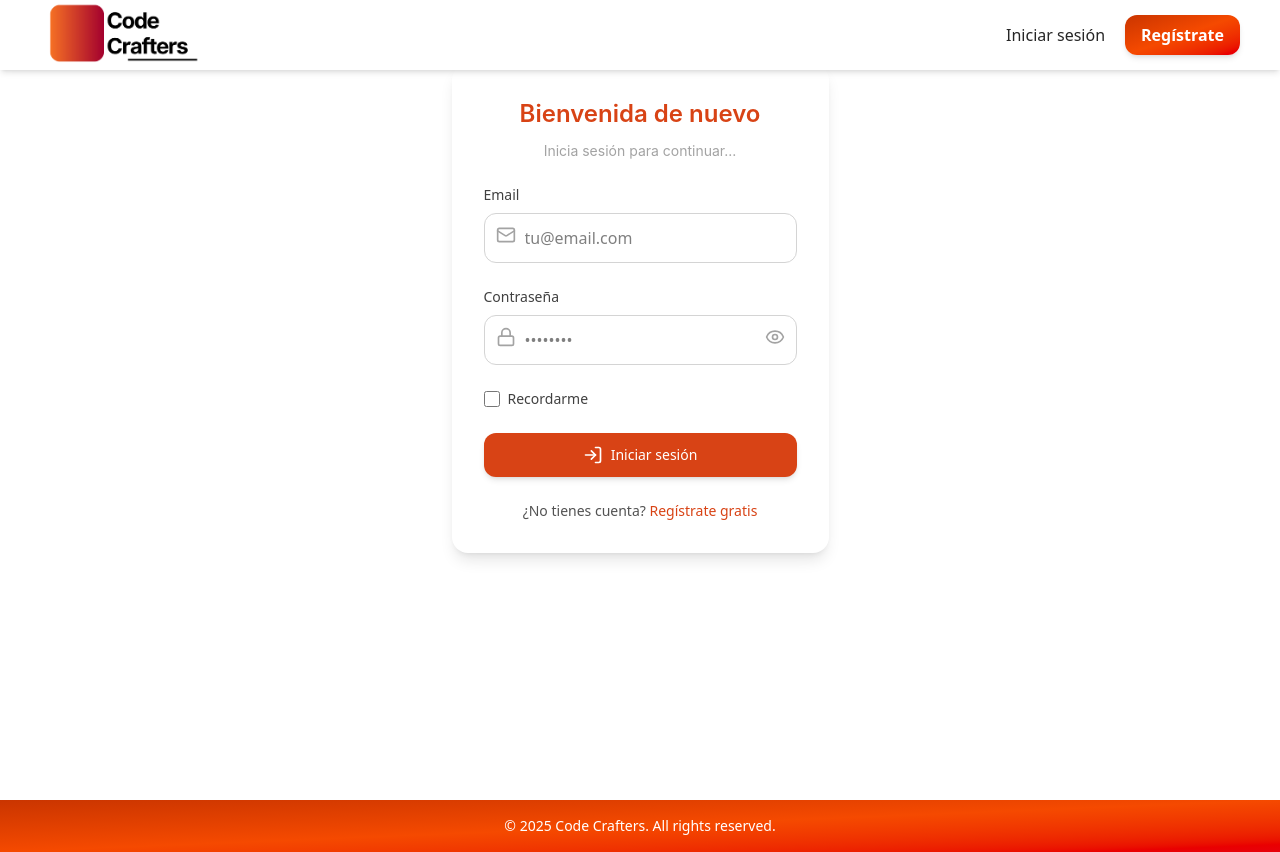
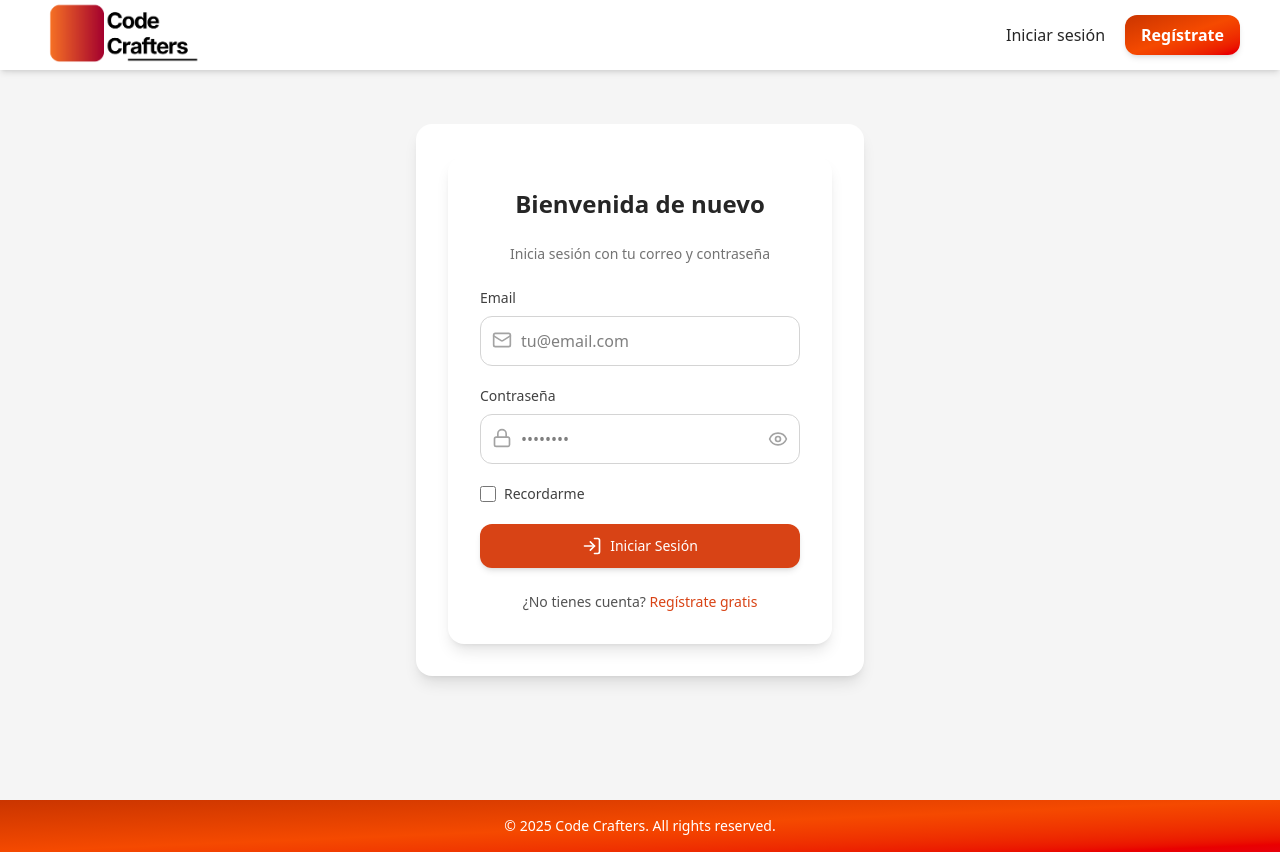
Before and after one commit to CodeCraftwerkers/CCFrontEnd, a React (Vite) app: page /login in a window 1280 px wide. Built offline with nearby package versions, Linux system fonts and the light colour scheme.

Commit message:
fixed navbar colors / port 8080 in register / added toast to register / dashboard set to '/'

```diff
--- a/src/components/login/LoginForm.jsx
+++ b/src/components/LoginForm.jsx
@@ -1,4 +1,4 @@
-import "../../App.css";
+import "../App.css";
 import { useState } from "react";
 import { useForm } from "react-hook-form";
 import { zodResolver } from "@hookform/resolvers/zod";
@@ -6,7 +6,8 @@ import { z } from "zod";
 import { Eye, EyeOff, Mail, Lock, LogIn } from "lucide-react";
 import { Link } from "react-router-dom";
 import clsx from "clsx";
-import { loginToast } from "./LoginToast";
+import axios from "axios";
+import { UserToast } from "./UserToast";
 
 const loginSchema = z.object({
   email: z.string().min(1, "El email es requerido").email("Email inválido"),
@@ -14,11 +15,11 @@ const loginSchema = z.object({
   rememberMe: z.boolean().optional(),
 });
 
-// Usuario simulado (modo demo)
 const fakeUser = { email: "demo@user.com", password: "123456" };
 
 export const LoginForm = ({ onSuccess }) => {
   const [showPassword, setShowPassword] = useState(false);
+
   const {
     register,
     handleSubmit,
@@ -28,47 +29,47 @@ export const LoginForm = ({ onSuccess }) => {
     defaultValues: { email: "", password: "", rememberMe: false },
   });
 
-  const onSubmit = (data) => {
+  const onSubmit = async (data) => {
+    try {
+      // === MODO DEMO ===
       if (data.email === fakeUser.email && data.password === fakeUser.password) {
         const fakeToken = "fake-jwt-token-123";
         const storage = data.rememberMe ? localStorage : sessionStorage;
         storage.setItem("token", fakeToken);
-      loginToast.success("Inicio de sesión exitoso (modo demo)");
+        UserToast.success("Inicio de sesión exitoso (modo demo)");
         setTimeout(() => (window.location.href = "/dashboard"), 1000);
-    } else {
-      loginToast.error("Credenciales inválidas (modo demo)");
+        return;
       }
 
-    /* === Versión con backend (comentada) ===
-    axios
-      .post("/api/auth/login", data)
-      .then((response) => {
-        loginToast.success("¡Bienvenido de nuevo!");
-        if (response.data.token) {
-          localStorage.setItem("token", response.data.token);
-        }
+      // === CÓDIGO REAL BACKEND ===
+      const toastId = UserToast.loading("Iniciando sesión...");
+      const response = await axios.post("/api/auth/login", data);
+
+      UserToast.dismiss(toastId);
+      UserToast.success("Bienvenida de nuevo");
+
+      if (response.data.token) localStorage.setItem("token", response.data.token);
       if (onSuccess) onSuccess(response.data);
-      })
-      .catch((error) => {
-        const errorMessage =
+    } catch (error) {
+      UserToast.dismiss();
+      const message =
         error.response?.data?.message ||
         error.message ||
         "Error al iniciar sesión";
-        loginToast.error(errorMessage);
-      });
-    */
+      UserToast.error(message);
+    }
   };
 
   return (
-    <div className="max-w-md w-full bg-white p-8 rounded-2xl shadow-lg">
-      <h3 className="text-h3 text-center text-primary mb-2">
+    <div className="max-w-md mx-auto bg-white rounded-xl shadow-lg p-8 space-y-6">
+      <h2 className="text-2xl font-bold text-gray-800 text-center">
         Bienvenida de nuevo
-        </h3>
-        <p className="text-body text-center text-gray-400 mb-6">
-          Inicia sesión para continuar...
+      </h2>
+      <p className="text-center text-gray-500 text-sm">
+        Inicia sesión con tu correo y contraseña
       </p>
 
-      <form onSubmit={handleSubmit(onSubmit)} className="space-y-6">
+      <form onSubmit={handleSubmit(onSubmit)} className="space-y-5">
         {/* Email */}
         <div>
           <label
@@ -78,7 +79,7 @@ export const LoginForm = ({ onSuccess }) => {
             Email
           </label>
           <div className="relative">
-            <Mail className="absolute left-3 top-3 h-5 w-5 text-gray-400" />
+            <Mail className="absolute left-3 top-3.5 h-5 w-5 text-gray-400" />
             <input
               {...register("email")}
               id="email"
@@ -88,8 +89,8 @@ export const LoginForm = ({ onSuccess }) => {
               className={clsx(
                 "block w-full pl-10 pr-3 py-3 border rounded-lg focus:outline-none focus:ring-2 transition",
                 errors.email
-                  ? "border-(--color-error) focus:ring-(--color-error)/20"
-                  : "border-gray-300 focus:ring-(--color-primary-main)/20"
+                  ? "border-(--color-error) focus:ring-(--color-error)/30"
+                  : "border-gray-300 focus:border-(--color-primary-main) focus:ring-(--color-primary-main)/30"
               )}
             />
           </div>
@@ -109,7 +110,7 @@ export const LoginForm = ({ onSuccess }) => {
             Contraseña
           </label>
           <div className="relative">
-            <Lock className="absolute left-3 top-3 h-5 w-5 text-gray-400" />
+            <Lock className="absolute left-3 top-3.5 h-5 w-5 text-gray-400" />
             <input
               {...register("password")}
               id="password"
@@ -119,19 +120,19 @@ export const LoginForm = ({ onSuccess }) => {
               className={clsx(
                 "block w-full pl-10 pr-10 py-3 border rounded-lg focus:outline-none focus:ring-2 transition",
                 errors.password
-                  ? "border-(--color-error) focus:ring-(--color-error)/20"
-                  : "border-gray-300 focus:ring-(--color-primary-main)/20"
+                  ? "border-(--color-error) focus:ring-(--color-error)/30"
+                  : "border-gray-300 focus:border-(--color-primary-main) focus:ring-(--color-primary-main)/30"
               )}
             />
             <button
               type="button"
               onClick={() => setShowPassword(!showPassword)}
-              className="absolute right-3 top-3 text-gray-400 hover:text-gray-600"
+              className="absolute inset-y-0 right-0 pr-3 flex items-center"
             >
               {showPassword ? (
-                <EyeOff className="h-5 w-5" />
+                <EyeOff className="h-5 w-5 text-gray-400 hover:text-gray-600 transition" />
               ) : (
-                <Eye className="h-5 w-5" />
+                <Eye className="h-5 w-5 text-gray-400 hover:text-gray-600 transition" />
               )}
             </button>
           </div>
@@ -148,7 +149,7 @@ export const LoginForm = ({ onSuccess }) => {
             {...register("rememberMe")}
             id="rememberMe"
             type="checkbox"
-            className="h-4 w-4 text-(--color-primary-main) border-gray-300 rounded cursor-pointer"
+            className="h-4 w-4 text-(--color-primary-main) focus:ring-(--color-primary-main) border-gray-300 rounded cursor-pointer"
           />
           <label
             htmlFor="rememberMe"
@@ -161,9 +162,9 @@ export const LoginForm = ({ onSuccess }) => {
         {/* Botón */}
         <button
           type="submit"
-          className="w-full flex justify-center items-center py-3 px-4 rounded-lg text-sm font-medium text-white bg-(--color-primary-main) hover:bg-(--color-primary-dark) shadow-md transition"
+          className="w-full flex justify-center items-center py-3 px-4 rounded-lg shadow-md text-sm font-medium text-white bg-(--color-primary-main) hover:bg-(--color-primary-dark) transition"
         >
-          <LogIn className="w-5 h-5 mr-2" /> Iniciar sesión
+          <LogIn className="w-5 h-5 mr-2" /> Iniciar Sesión
         </button>
 
         {/* Ir a registro */}
--- a/src/components/NavBar.jsx
+++ b/src/components/NavBar.jsx
@@ -11,7 +11,7 @@ export default function NavBar() {
         />
 
         <div className="flex items-center gap-3 md:gap-5">
-          <button className="text-gray-800 text-sm md:text-base hover:text-purple-700 transition-colors">
+          <button className="text-gray-800 text-sm md:text-base hover:text-(--color-primary-main) transition-colors">
             Iniciar sesión
           </button>
           <Link to="/register">
--- /dev/null
+++ b/src/components/UserToast.jsx
@@ -0,0 +1,83 @@
+import { Toaster } from "react-hot-toast";
+import toast from "react-hot-toast";
+
+// Componente visual que se renderiza una sola vez en el árbol
+export function UserToastComponent() {
+  return (
+    <Toaster
+      position="top-center"
+      containerStyle={{
+        top: "50%",
+        left: "50%",
+        transform: "translate(-50%, -50%)",
+      }}
+      toastOptions={{
+        duration: 4000,
+        style: {
+          padding: "var(--spacing-md)",
+          borderRadius: "var(--radius-md)",
+          fontWeight: "var(--font-weight-medium)",
+          fontSize: "var(--font-size-body)",
+          boxShadow: "var(--shadow-lg)",
+          minWidth: "300px",
+        },
+      }}
+    />
+  );
+}
+
+// Objeto que contiene los métodos de toast para usar en cualquier componente
+export const UserToast = {
+  success: (message = "¡Operación exitosa!") =>
+    toast.success(message, {
+      style: {
+        background: "var(--color-success)",
+        color: "var(--color-white)",
+      },
+      iconTheme: {
+        primary: "var(--color-white)",
+        secondary: "var(--color-success)",
+      },
+    }),
+
+  error: (message = "Ha ocurrido un error") =>
+    toast.error(message, {
+      style: {
+        background: "var(--color-error)",
+        color: "var(--color-white)",
+      },
+      iconTheme: {
+        primary: "var(--color-white)",
+        secondary: "var(--color-error)",
+      },
+    }),
+
+  warning: (message = "Advertencia") =>
+    toast(message, {
+      icon: "⚠️",
+      style: {
+        background: "var(--color-warning)",
+        color: "var(--color-white)",
+      },
+    }),
+
+  info: (message = "Información") =>
+    toast(message, {
+      icon: "ℹ️",
+      style: {
+        background: "var(--color-info)",
+        color: "var(--color-white)",
+      },
+    }),
+
+  loading: (message = "Procesando...") =>
+    toast.loading(message, {
+      style: {
+        background: "var(--color-white)",
+        color: "var(--color-gray-700)",
+        boxShadow: "var(--shadow-xl)",
+      },
+    }),
+
+  dismiss: (toastId) => toast.dismiss(toastId),
+};
--- a/src/components/login/LoginToast.jsx
+++ /dev/null
@@ -1,97 +0,0 @@
-import toast from "react-hot-toast";
-
-export const loginToast = {
-  success: (message = "Te has identificado correctamente, ¡bienvenide!") => {
-    toast.success(message, {
-      duration: 4000,
-      position: "top-center",
-      style: {
-        background: "var(--color-success)",
-        color: "var(--color-white)",
-        padding: "var(--spacing-md)",
-        borderRadius: "var(--radius-md)",
-        fontWeight: "var(--font-weight-medium)",
-        fontSize: "var(--font-size-body)",
-        boxShadow: "var(--shadow-lg)",
-        minWidth: "300px",
-      },
-      iconTheme: {
-        primary: "var(--color-white)",
-        secondary: "var(--color-success)",
-      },
-    });
-  },
-  error: (message = "Error al iniciar sesión") => {
-    toast.error(message, {
-      duration: 4000,
-      position: "top-center",
-      style: {
-        background: "var(--color-error)",
-        color: "var(--color-white)",
-        padding: "var(--spacing-md)",
-        borderRadius: "var(--radius-md)",
-        fontWeight: "var(--font-weight-medium)",
-        fontSize: "var(--font-size-body)",
-        boxShadow: "var(--shadow-lg)",
-        minWidth: "300px",
-      },
-      iconTheme: {
-        primary: "var(--color-white)",
-        secondary: "var(--color-error)",
-      },
-    });
-  },
-  warning: (message = "Advertencia") => {
-    toast(message, {
-      icon: "⚠️",
-      duration: 4000,
-      position: "top-center",
-      style: {
-        background: "var(--color-warning)",
-        color: "var(--color-white)",
-        padding: "var(--spacing-md)",
-        borderRadius: "var(--radius-md)",
-        fontWeight: "var(--font-weight-medium)",
-        fontSize: "var(--font-size-body)",
-        boxShadow: "var(--shadow-lg)",
-        minWidth: "300px",
-      },
-    });
-  },
-  info: (message = "Información") => {
-    toast(message, {
-      icon: "ℹ️",
-      duration: 4000,
-      position: "top-center",
-      style: {
-        background: "var(--color-info)",
-        color: "var(--color-white)",
-        padding: "var(--spacing-md)",
-        borderRadius: "var(--radius-md)",
-        fontWeight: "var(--font-weight-medium)",
-        fontSize: "var(--font-size-body)",
-        boxShadow: "var(--shadow-lg)",
-        minWidth: "300px",
-      },
-    });
-  },
-
-  loading: (message = "Iniciando sesión...") => {
-    return toast.loading(message, {
-      position: "top-center",
-      style: {
-        background: "var(--color-white)",
-        color: "var(--color-gray-700)",
-        padding: "var(--spacing-md)",
-        borderRadius: "var(--radius-md)",
-        fontWeight: "var(--font-weight-medium)",
-        fontSize: "var(--font-size-body)",
-        boxShadow: "var(--shadow-xl)",
-        minWidth: "300px",
-      },
-    });
-  },
-  dismiss: (toastId) => {
-    toast.dismiss(toastId);
-  },
-};
--- a/src/pages/LoginPage.jsx
+++ b/src/pages/LoginPage.jsx
@@ -1,36 +1,13 @@
-import { LoginForm } from "../components/login/LoginForm";
-import { Toaster } from "react-hot-toast";
+import { LoginForm } from "../components/LoginForm";
+import { UserToastComponent } from "../components/UserToast";
 
-export default function Login() {
+export default function LoginPage() {
   return (
-    <div className="flex justify-center min-h-screen relative"
-         style={{ paddingTop: "var(--spacing-3xl)",
-                  paddingBottom: "var(--spacing-2xl)" }}>
-
-      <Toaster
-        containerStyle={{
-          top: "50%",
-          left: "50%",
-          transform: "translate(-50%, -50%)",
-          position: "fixed",
-          zIndex: 9999,
-        }}
-        toastOptions={{
-          duration: 4000,
-          style: {
-            minWidth: "320px",
-            maxWidth: "400px",
-            padding: "var(--spacing-md)",
-            borderRadius: "var(--radius-md)",
-            boxShadow: "var(--shadow-lg)",
-          },
-        }}
-      />
-
-      <div>
-
+    <div className="flex justify-center items-center min-h-screen bg-gray-100 px-4">
+      <div className="bg-white shadow-lg rounded-2xl p-8 w-full max-w-md">
         <LoginForm />
       </div>
+      <UserToastComponent />
     </div>
   );
 }
--- a/src/pages/ProfilePage.jsx
+++ b/src/pages/ProfilePage.jsx
@@ -57,7 +57,7 @@ export default function ProfilePage() {
             <span>{user.connections} conexiones</span>
           </div>
 
-          <button className="mt-5 px-6 py-2 bg-gradient-to-r from-orange-500 to-orange-600 text-white font-medium rounded-lg hover:from-orange-600 hover:to-orange-700 transition">
+          <button className="mt-5 px-6 py-2 bg-linear-to-r from-orange-500 to-orange-600 text-white font-medium rounded-lg hover:from-orange-600 hover:to-orange-700 transition">
             Editar perfil
           </button>
         </section>
```
Lines whose indentation alone changed are shown as unchanged.
